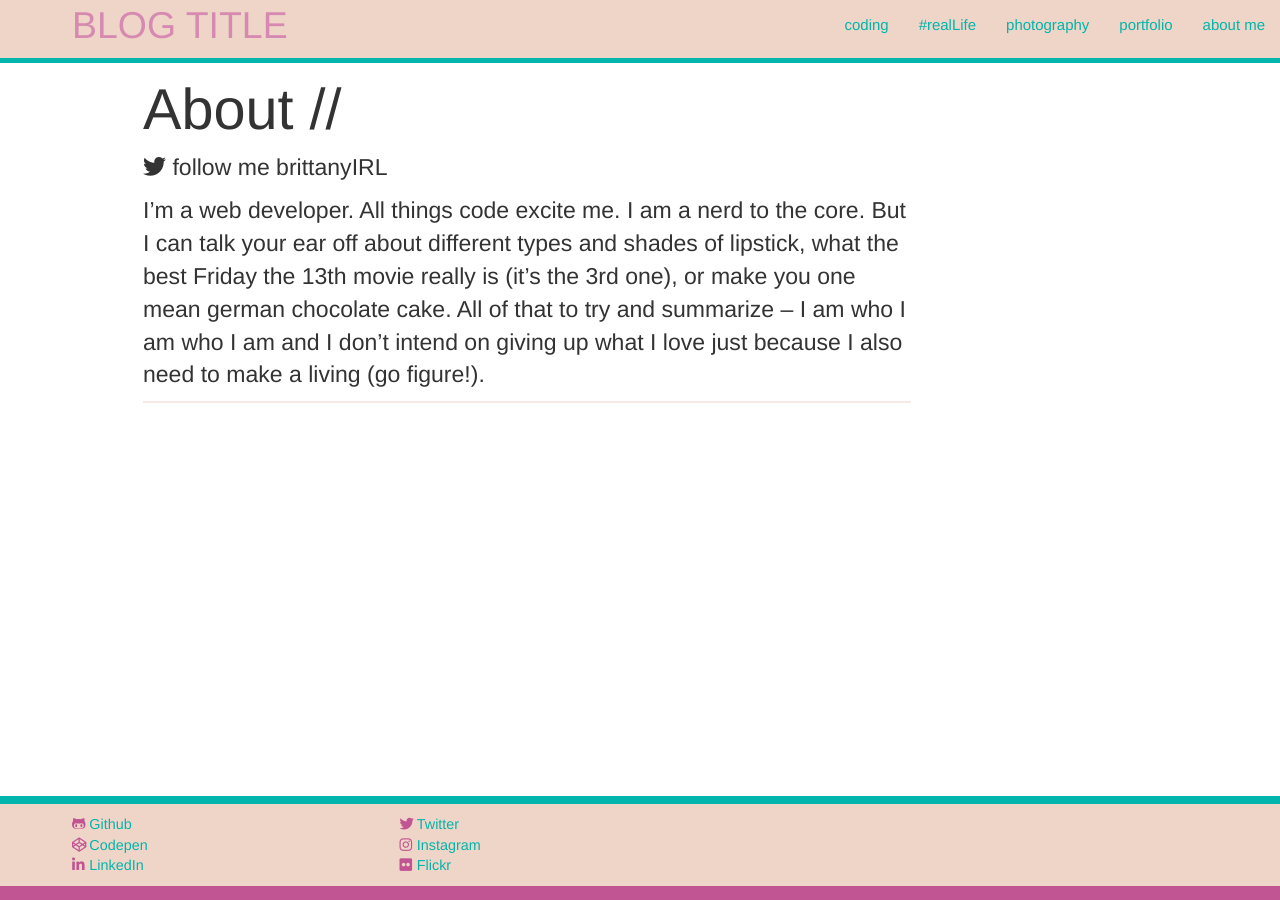
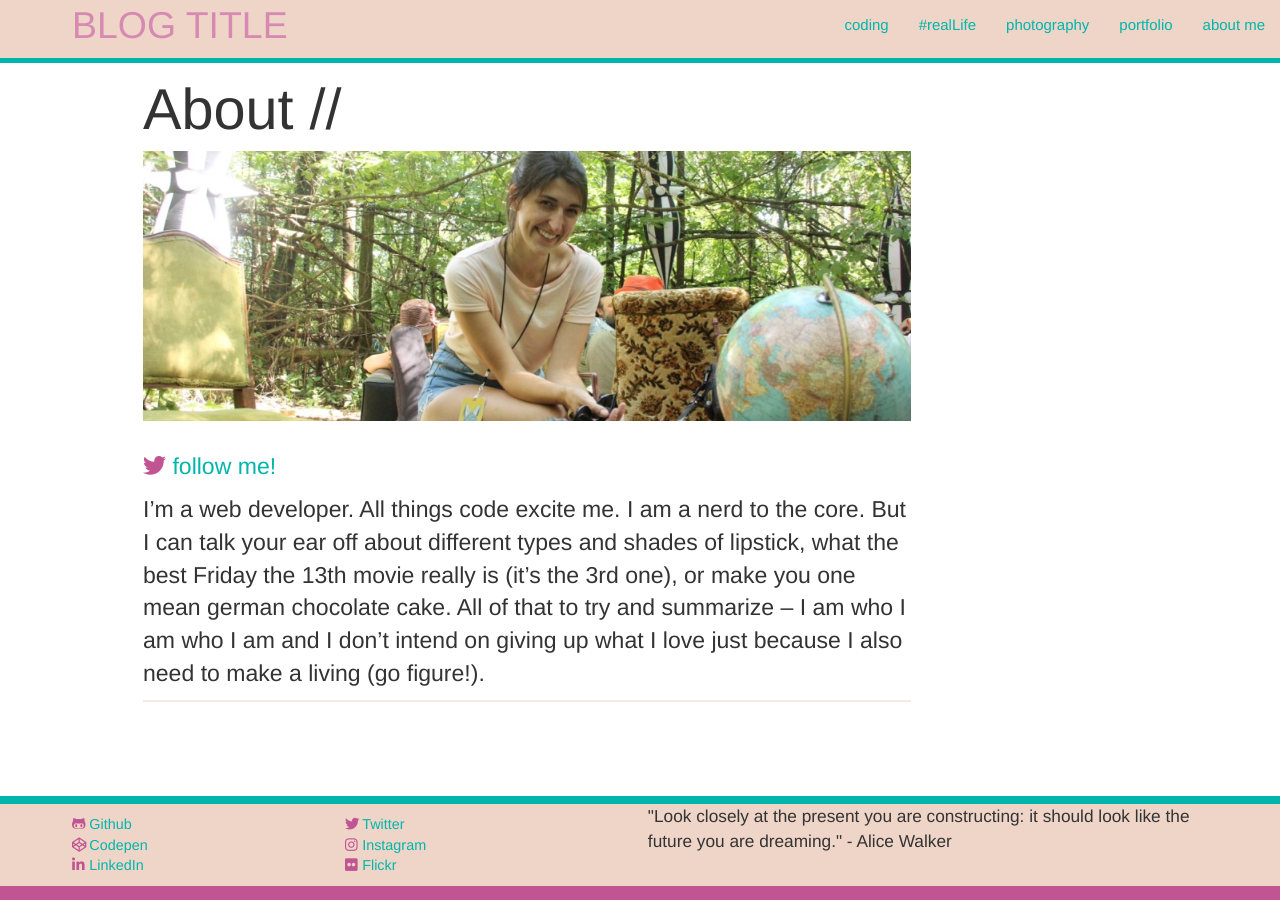
Before and after one commit to BrittanyIRL/Bspace, a Jekyll site: the page built from blog/about.html, in a window 1280 px wide and 900 px high. Built offline with Jekyll 4.4.1, drawn with Linux system fonts in a browser that asks for light colours; nearby versions of some CDN libraries.

Commit message:
image formatting for about, quote for footer

```diff
--- a/blog/_includes/footer.html
+++ b/blog/_includes/footer.html
@@ -1,6 +1,6 @@
 <div id="blogFooter">
 	<div class="row">
-		<div class="col-xs-12 col-sm-6 col-md-6 footer-links">
+		<div class="col-xs-12 col-sm-6 col-md-5 footer-links">
 		<ul class="pull-left">
 	        <li class="github"><a href="{{site.github_url}}"><i class="fa fa-github-alt"></i>Github</a></li>
 	        <li class="codepen"><a href="{{site.codepen_url}}"><i class="fa fa-codepen"></i>Codepen</a></li>
@@ -12,6 +12,9 @@
 	        <li class="flickr"><a href="{{ site.flickr_url }}"><i class="fa fa-flickr"></i>Flickr</a></li>
 		</ul>
 		</div>
+		<div class="hidden-xs col-sm-4 col-md-5">
+		 <quote>"Look closely at the present you are constructing: it should look like the future you are dreaming." - Alice Walker</quote>
+		</div>
 
 	</div>
 </div>
--- a/blog/_layouts/about.html
+++ b/blog/_layouts/about.html
@@ -1,13 +1,15 @@
 ---
 layout: default
 ---
-<div class="postContainer">
+<div class="postContainer" id="aboutContainer">
   <article>
 
   <h1>{{ page.title }} //</h1>
 
   <div>
-  	<p><i class="fa fa-twitter" aria-hidden="true"></i> follow me {{ site.twitter_username }}</p>
+  	<img class="aboutImage" src="/images/brittany.jpg" />
+  	<p><a href="{{site.twitter_url}}" title="@brittanyIRL"><i class="fa fa-twitter" aria-hidden="true"></i> follow me!</a></p>
   	<p>I’m a web developer. All things code excite me. I am a nerd to the core. But I can talk your ear off about different types and shades of lipstick, what the best Friday the 13th movie really is (it’s the 3rd one), or make you one mean german chocolate cake. All of that to try and summarize – I am who I am who I am and I don’t intend on giving up what I love just because I also need to make a living (go figure!).</p>
  </div>
+
 </article>
--- a/blog/_sass/_footer.scss
+++ b/blog/_sass/_footer.scss
@@ -4,11 +4,13 @@
 	bottom: 0;
 	left: 0;
 	background-color: $tan;
-	// height: 15%;
 	border-bottom: solid .5rem $darkpink;
 	position: fixed;
-	// margin-top: 3rem;
 	border-top: solid .3rem $teal;
+	quote {
+		padding-top: .35rem;
+		font-size: .6rem;
+	}
 
 }
 
--- a/blog/_sass/_home.scss
+++ b/blog/_sass/_home.scss
@@ -22,19 +22,19 @@
 	//set category background images
 	.code {
 		@extend .homeSquare;
-		@include categorySet(url('https://placekitten.com/400/400'));
+		@include categorySet(url('/images/code2.jpg'));
 	}
 	.life {
 		@extend .homeSquare;
-		@include categorySet(url('https://placekitten.com/405/403'));
+		@include categorySet(url('/images/irl1.jpg'));
 	}
 	.music {
 		@extend .homeSquare;
-		@include categorySet(url('https://placekitten.com/401/402'));
+		@include categorySet(url('/images/irl2.jpg'));
 	}
 	.lists {
 		@extend .homeSquare;
-		@include categorySet(url('https://placekitten.com/400/401'));
+		@include categorySet(url('/images/lists1.jpg'));
 	}
 
 	.hoverWhitespace{
--- a/blog/_sass/_posts.scss
+++ b/blog/_sass/_posts.scss
@@ -1,4 +1,5 @@
 .postContainer {
+	margin-bottom: 2rem;
 	article {
 		width: 60vw;
 		margin: .4rem auto 1rem 10vw;
@@ -28,6 +29,20 @@
 				// padding-left: 1.5rem;
 			}
 		}
-
+	}
+	img.aboutImage {
+		width: 60vw;
+		height: 30vh;
+		object-fit: cover;
+		margin-bottom: 1rem;
 	}
 }
+
+#aboutContainer {
+	i.fa-twitter {
+		color: $darkpink;
+		&:hover {
+			color: $darkpink_bg;
+		}
+	}
+}
```
Also changed, not shown: blog/_layouts/home.html (+1 -6 lines), blog/images/brittany.jpg (added), blog/images/code1.jpg (added), blog/images/code2.jpg (added), blog/images/irl1.jpg (added), blog/images/irl2.jpg (added), blog/images/lists1.jpg (added), blog/images/lists2.jpg (added).
